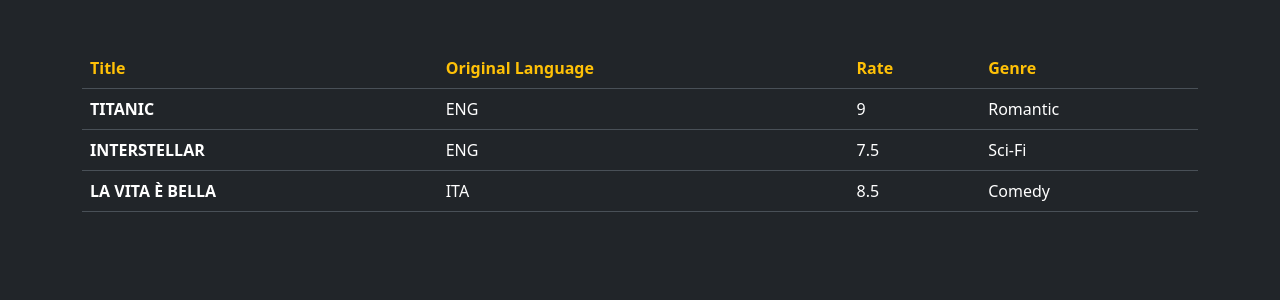
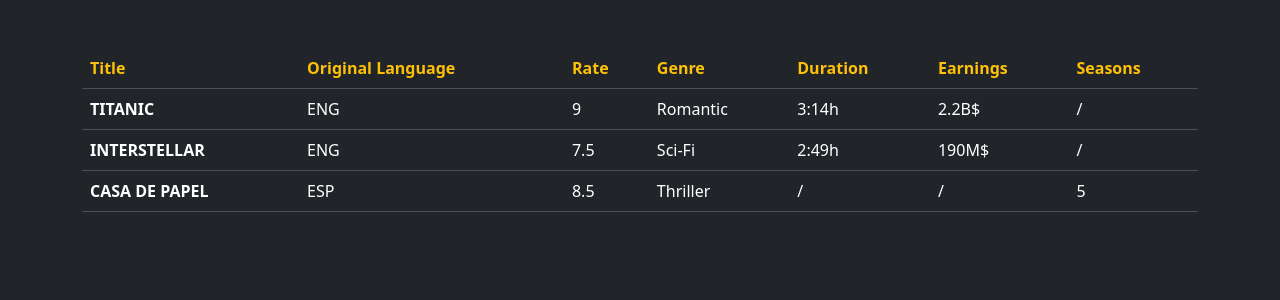
Before and after one commit to vincenzomercadante/php-oop-1, a PHP site: page / in a window 1280 px wide. Shown: the top 300 px of the page. Run offline with PHP 8.4, Linux system fonts and the light colour scheme.

Commit message:
feat: add new Product's descendant class: Movie & TVSerie

```diff
--- /dev/null
+++ b/Models/Movie.php
@@ -0,0 +1,25 @@
+<?php
+
+class Movie extends Production{
+
+    // movie extra attributes
+    public $profits;
+    public $duration;
+
+    // movie constructor method
+    public function __construct(
+        String $title,
+        String $original_lang,
+        float $rate,
+        Genre $genre,
+        String $profits,
+        String $duration,
+    ){
+        // calling the ancestor constructor method
+        parent::__construct($title, $original_lang, $rate, $genre);
+
+        // descendant attributes assignments
+        $this->profits = $profits;
+        $this->duration = $duration;
+    }
+}
--- /dev/null
+++ b/Models/TVSerie.php
@@ -0,0 +1,23 @@
+<?php
+
+class TVSerie extends Production{
+
+    // tvserie extra attribute
+    public $seasons;
+
+    // tvserie constructor method
+    public function __construct(
+        String $title,
+        String $original_lang,
+        float $rate,
+        Genre $genre,
+        int $season,
+    ){
+
+        // calling ancestor's constructor method
+        parent::__construct($title, $original_lang, $rate, $genre);
+
+        // descendant attribute assignment
+        $this->seasons = $season;
+    }
+}
--- /dev/null
+++ b/database/store.php
@@ -0,0 +1,17 @@
+<?php
+
+// include production & genre class files
+require_once __DIR__ . "/../Models/Production.php";
+require_once __DIR__ . "/../Models/Movie.php";
+require_once __DIR__ . "/../Models/TVSerie.php";
+require_once __DIR__ . "/../Models/Genre.php";
+
+// Create Movie istances
+$film_1 = new Movie('Titanic', 'ENG', 9, new Genre('Romantic', 'Lorem ipsum dolor sit amet'), '2.2B', '3:14');
+$film_2 = new Movie('Interstellar', 'ENG', 7.5, new Genre('Sci-Fi', 'Lorem ipsum dolor sit amet'), '190M', '2:49' );
+
+// create TVSerie istances
+$tvserie_1 = new TVSerie('Casa de Papel', 'ESP', 8.5, new Genre('Thriller', 'Lorem ipsum dolor sit amet'), 5);
+
+// create Production Array
+$productions = [$film_1, $film_2, $tvserie_1];
--- a/index.php
+++ b/index.php
@@ -1,10 +1,9 @@
 <?php
 
 // include store file
-require_once __DIR__ . "/store.php";
+require_once __DIR__ . "/database/store.php";
 
 ?>
-
 
 <!DOCTYPE html>
 <html lang="en" data-bs-theme="dark">
@@ -29,18 +28,33 @@ require_once __DIR__ . "/store.php";
                     <th class="text-warning">Original Language</th>
                     <th class="text-warning">Rate</th>
                     <th class="text-warning">Genre</th>
+                    <th class="text-warning">Duration</th>
+                    <th class="text-warning">Earnings</th>
+                    <th class="text-warning">Seasons</th>
                 </tr>
             </thead>
             <tbody>
                 <!-- production generator -->
-                <?php foreach( $films as $film): ?>
-                <tr>
-                    <!-- single production values -->
-                    <td class='text-uppercase fw-semibold'><?= $film->get_title()?></td>
-                    <td><?= $film->original_lang ?></td>
-                    <td><?= $film->rate ?></td>
-                    <td><?= $film->genre->name ?></td>
-                </tr>
+                <?php foreach( $productions as $production): ?>
+
+                    <tr>
+                        <!-- single production values -->
+                        <td class='text-uppercase fw-semibold'><?= $production->get_title()?></td>
+                        <td><?= $production->original_lang ?></td>
+                        <td><?= $production->rate ?></td>
+                        <td><?= $production->genre->name ?></td>
+
+                        <?php if($production instanceof Movie): ?>
+                            <td><?= $production->duration .'h'?></td>
+                            <td><?= $production->profits . '$'?></td>
+                            <td><?= '/' ?></td>
+                        <?php else: ?>
+                            <td><?= '/' ?></td>
+                            <td><?= '/' ?></td>
+                            <td><?= $production->seasons ?></td>
+                        <?php endif ?>
+                    </tr>
+
                 <?php endforeach; ?>
             </tbody>
         </table>
--- a/store.php
+++ /dev/null
@@ -1,16 +0,0 @@
-<?php
-
-// include production & genre class files
-require_once __DIR__ . "/Models/Production.php";
-require_once __DIR__ . "/Models/Genre.php";
-
-// Create production instances
-$film_1 = new Production('Titanic', 'ENG', 9, new Genre('Romantic', '
-Lorem ipsum dolor sit amet consectetur adipisicing elit. Itaque quaerat cumque ipsum deserunt pariatur doloremque numquam possimus, vitae quia amet.'));
-$film_2 = new Production('Interstellar', 'ENG', 7.5, new Genre('Sci-Fi', '
-Lorem ipsum dolor sit amet consectetur adipisicing elit. Itaque quaerat cumque ipsum deserunt pariatur doloremque numquam possimus, vitae quia amet.') );
-$film_3 = new Production('La vita è bella', 'ITA', 8.5, new Genre('Comedy', '
-Lorem ipsum dolor sit amet consectetur adipisicing elit. Itaque quaerat cumque ipsum deserunt pariatur doloremque numquam possimus, vitae quia amet.') );
-
-// create Production Array
-$films = [$film_1, $film_2, $film_3];
```
Also changed, not shown: README.md.
